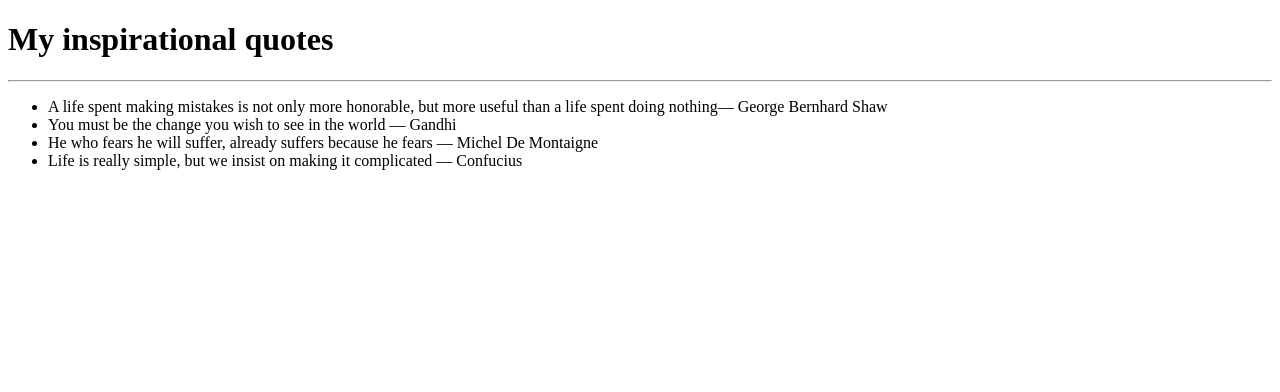
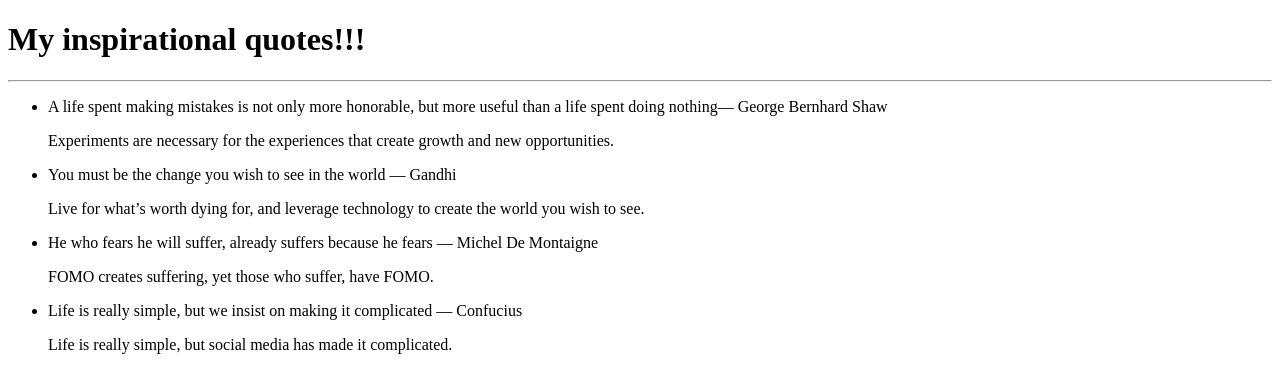
Before and after one commit to hkawinzi/Quotes, an Angular app: page / in a window 1280 px wide. Shown: the top 392 px of the page. Built offline with nearby package versions, Linux system fonts and the light colour scheme.

Commit message:
the description of the quote is visible to the user

```diff
--- a/src/app/app.component.ts
+++ b/src/app/app.component.ts
@@ -8,10 +8,10 @@ import {Quote} from './quote';
 })
 
 export class AppComponent {
-  quotes:Quote []= [
-    { id:1, name: 'A life spent making mistakes is not only more honorable, but more useful than a life spent doing nothing— George Bernhard Shaw'},
-    {id:2, name: 'He who fears he will suffer, already suffers because he fears — Michel De Montaigne'},
-    {id:3, name: ' You must be the change you wish to see in the world — Gandhi'},
-    {id:4, name: 'He who fears he will suffer, already suffers because he fears — Michel De Montaigne'},
-  ];
+  // quotes:Quote []= [
+  //   { id:1, name: 'A life spent making mistakes is not only more honorable, but more useful than a life spent doing nothing— George Bernhard Shaw'},
+  //   {id:2, name: 'He who fears he will suffer, already suffers because he fears — Michel De Montaigne'},
+  //   {id:3, name: ' You must be the change you wish to see in the world — Gandhi'},
+  //   {id:4, name: 'He who fears he will suffer, already suffers because he fears — Michel De Montaigne'},
+  // ];
 }
--- a/src/app/app.module.ts
+++ b/src/app/app.module.ts
@@ -4,11 +4,13 @@ import { NgModule } from '@angular/core';
 import { AppRoutingModule } from './app-routing.module';
 import { AppComponent } from './app.component';
 import { QuoteComponent } from './quote/quote.component';
+import { QuoteDetailComponent } from './quote-detail/quote-detail.component';
 
 @NgModule({
   declarations: [
     AppComponent,
-    QuoteComponent
+    QuoteComponent,
+    QuoteDetailComponent,
   ],
   imports: [
     BrowserModule,
--- /dev/null
+++ b/src/app/quote-detail/quote-detail.component.html
@@ -0,0 +1,3 @@
+<p>
+    {{Quote.description}}
+</p>
--- /dev/null
+++ b/src/app/quote-detail/quote-detail.component.ts
@@ -0,0 +1,18 @@
+import { Component, OnInit, Input } from '@angular/core';
+import {Quote} from '../quote'
+
+@Component({
+  selector: 'app-quote-detail',
+  templateUrl: './quote-detail.component.html',
+  styleUrls: ['./quote-detail.component.css']
+})
+export class QuoteDetailComponent implements OnInit {
+
+  @Input () Quote:Quote;
+
+  constructor() { }
+
+  ngOnInit() {
+  }
+
+}
--- a/src/app/quote/quote.component.html
+++ b/src/app/quote/quote.component.html
@@ -1,9 +1,10 @@
 <div>
-    <h1>My inspirational quotes</h1>
+    <h1>My inspirational quotes!!!</h1>
     <hr>
     <ul>
       <li *ngFor='let Quote of quotes'>
         {{Quote.name }}
+        <app-quote-detail [Quote]='Quote'></app-quote-detail>
       </li>
     </ul>
   </div>
```
Also changed, not shown: src/app/quote-detail/quote-detail.component.css (added), 1 other file (tests, documents, lock files or other folders).
